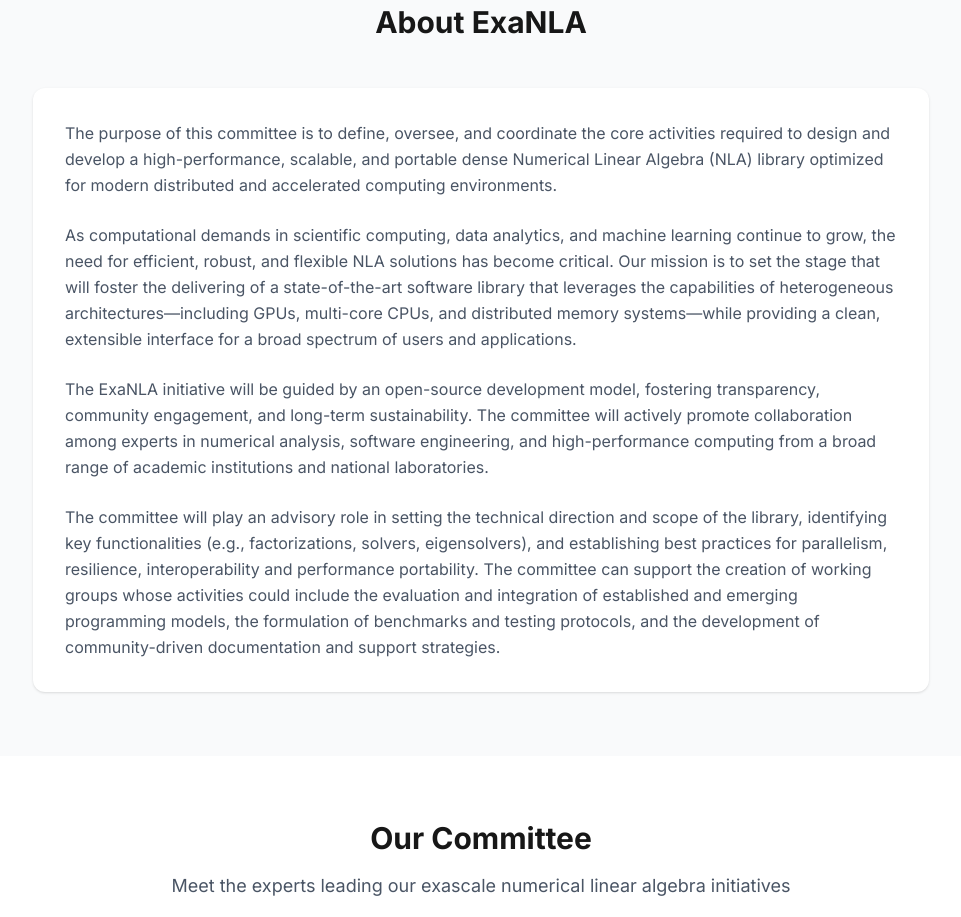
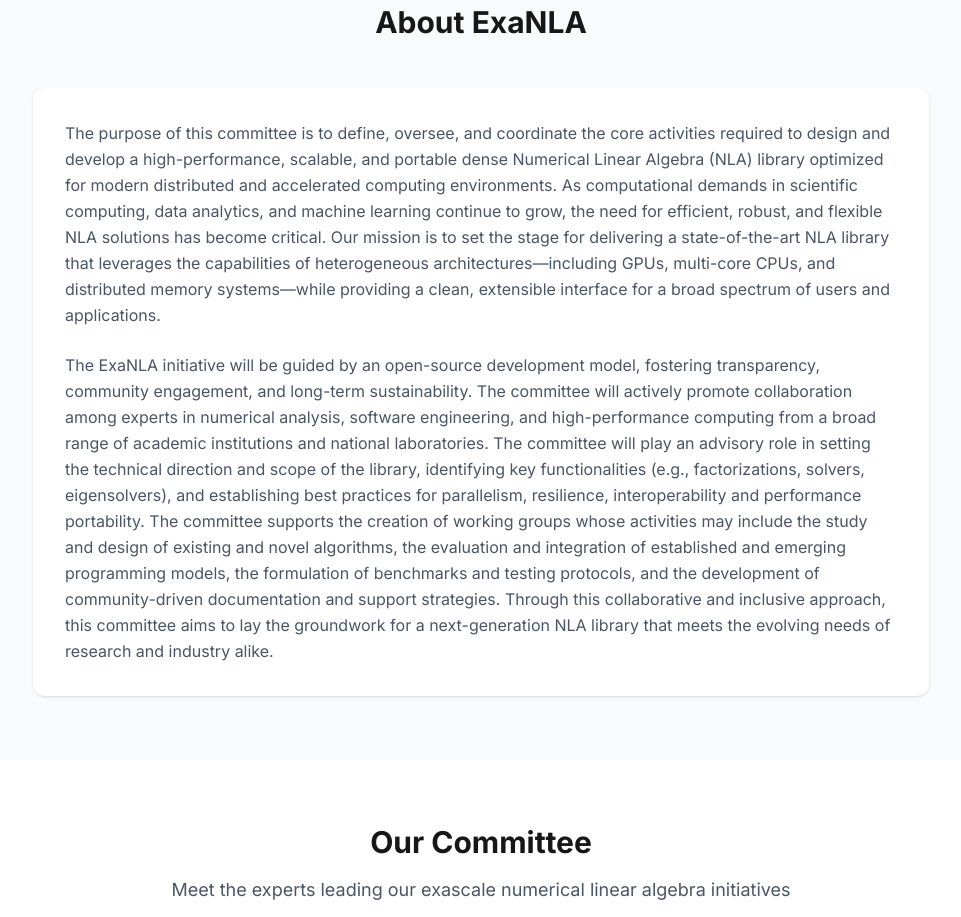
Before and after one commit to ExaNLA-Network/exanla-network.github.io, a Next.js app: page / in a window 1280 px wide. Shown: the part 840-1757 px from the top of the page, without its empty margins (159-1120 px from the left). Built offline with nearby package versions, Linux system fonts and the light colour scheme.

Commit message:
Update page.tsx

```diff
--- a/app/page.tsx
+++ b/app/page.tsx
@@ -91,14 +91,11 @@ export default function Home() {
                   The purpose of this committee is to define, oversee, and coordinate the core activities required
                   to design and develop a high-performance, scalable, and portable dense Numerical Linear Algebra (NLA)
                   library optimized for modern distributed and accelerated computing environments.
-                </p>
-
-                <p>
                   As computational demands in scientific computing, data analytics, and machine learning continue to grow,
                   the need for efficient, robust, and flexible NLA solutions has become critical. Our mission is to set
-                  the stage that will foster the delivering of a state-of-the-art software library that leverages the
-                  capabilities of heterogeneous architectures—including GPUs, multi-core CPUs, and distributed memory
-                  systems—while providing a clean, extensible interface for a broad spectrum of users and applications.
+                  the stage for delivering a state-of-the-art NLA library that leverages the capabilities of heterogeneous
+                  architectures—including GPUs, multi-core CPUs, and distributed memory systems—while providing a clean,
+                  extensible interface for a broad spectrum of users and applications.
                 </p>
 
                 <p>
@@ -106,15 +103,14 @@ export default function Home() {
                   community engagement, and long-term sustainability. The committee will actively promote collaboration
                   among experts in numerical analysis, software engineering, and high-performance computing from a broad
                   range of academic institutions and national laboratories.
-                </p>
-
-                <p>
                   The committee will play an advisory role in setting the technical direction and scope of the library,
                   identifying key functionalities (e.g., factorizations, solvers, eigensolvers), and establishing best
-                  practices for parallelism, resilience, interoperability and performance portability. The committee can
-                  support the creation of working groups whose activities could include the evaluation and integration of
-                  established and emerging programming models, the formulation of benchmarks and testing protocols, and
-                  the development of community-driven documentation and support strategies.
+                  practices for parallelism, resilience, interoperability and performance portability. The committee
+                  supports the creation of working groups whose activities may include the study and design of existing
+                  and novel algorithms, the evaluation and integration of established and emerging programming models,
+                  the formulation of benchmarks and testing protocols, and the development of community-driven documentation
+                  and support strategies. Through this collaborative and inclusive approach, this committee aims to lay
+                  the groundwork for a next-generation NLA library that meets the evolving needs of research and industry alike.
                 </p>
               </div>
             </div>
```
